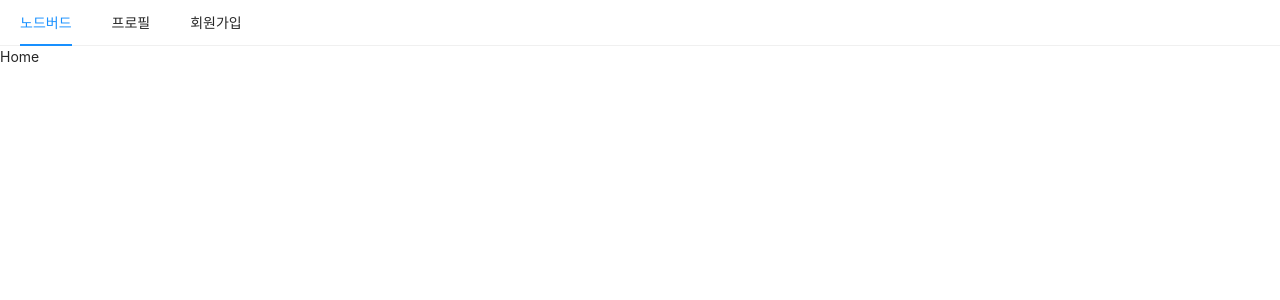
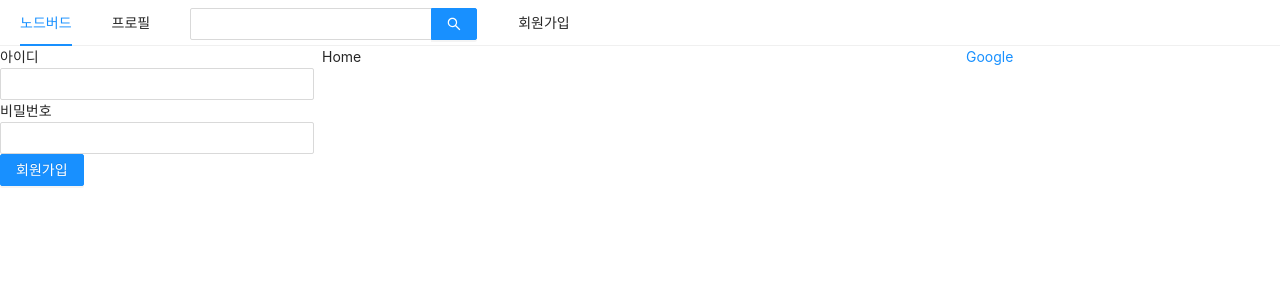
Before and after one commit to wdudtlrw78/NodeBird-zerocho, a Next.js app in the folder review/front/: page / in a window 1280 px wide. Shown: the top 300 px of the page. Built offline with nearby package versions, Linux system fonts and the light colour scheme.

Commit message:
Update: loginForm

```diff
--- a/review/front/components/AppLayouts.js
+++ b/review/front/components/AppLayouts.js
@@ -1,9 +1,12 @@
-import React from 'react';
+import React, { useState } from 'react';
 import ProTypes from 'prop-types';
 import Link from 'next/link';
-import { Menu } from 'antd';
+import { Menu, Input, Col, Row } from 'antd';
+import LoginForm from './LoginForm';
+import UserProfile from './UserProfile';
 
 const AppLayouts = ({ children }) => {
+  const [isLoggedIn, setIsLoggedIn] = useState(false);
   return (
     <div>
       <Menu mode="horizontal">
@@ -18,17 +21,36 @@
           </Link>
         </Menu.Item>
         <Menu.Item>
+          <Input.Search enterButton style={{ verticalAlign: 'middle' }} />
+        </Menu.Item>
+        <Menu.Item>
           <Link href="/signup">
             <a>회원가입</a>
           </Link>
         </Menu.Item>
       </Menu>
-      {children}
+      <Row gutter={8}>
+        <Col xs={24} md={6}>
+          {isLoggedIn ? <UserProfile /> : <LoginForm />}
+        </Col>
+        <Col xs={24} md={12}>
+          {children}
+        </Col>
+        <Col xs={24} md={6}>
+          <a
+            href="https://www.google.com"
+            target="_blank"
+            rel="noreferrer noopener"
+          >
+            Google
+          </a>
+        </Col>
+      </Row>
     </div>
   );
 };
 
-AppLayouts.protoTyeps = {
+AppLayouts.proTypes = {
   children: ProTypes.node.isRequired,
 };
 
--- /dev/null
+++ b/review/front/components/LoginForm.js
@@ -0,0 +1,42 @@
+import React, { useState, useCallback } from 'react';
+import { Form, Input, Button } from 'antd';
+
+const LoginForm = () => {
+  const [id, setId] = useState('');
+  const [password, setPassword] = useState('');
+
+  const onChangeId = useCallback((e) => {
+    setId(e.target.value);
+  }, []);
+
+  const onChangePassword = useCallback((e) => {
+    setPassword(e.target.value);
+  }, []);
+
+  return (
+    <Form>
+      <div>
+        <label htmlFor="user-id">아이디</label>
+        <br />
+        <Input name="user-id" value={id} onChange={onChangeId} required />
+      </div>
+      <div>
+        <label htmlFor="user-password">비밀번호</label>
+      </div>
+      <Input
+        name="user-password"
+        type="password"
+        value={password}
+        onChange={onChangePassword}
+        required
+      />
+      <div>
+        <Button type="primary" htmlType="submit" loading={false}>
+          회원가입
+        </Button>
+      </div>
+    </Form>
+  );
+};
+
+export default LoginForm;
--- /dev/null
+++ b/review/front/components/UserProfile.js
@@ -0,0 +1,7 @@
+import React from 'react';
+
+const UserProfile = () => {
+  return <div>Profile</div>;
+};
+
+export default UserProfile;
--- a/review/front/package.json
+++ b/review/front/package.json
@@ -18,8 +18,11 @@
     "styled-components": "^5.3.0"
   },
   "devDependencies": {
+    "babel-eslint": "^10.1.0",
     "eslint": "^7.25.0",
+    "eslint-config-airbnb": "^18.2.1",
     "eslint-plugin-import": "^2.22.1",
+    "eslint-plugin-jsx-a11y": "^6.4.1",
     "eslint-plugin-react": "^7.23.2",
     "eslint-plugin-react-hooks": "^4.2.0"
   }
```
